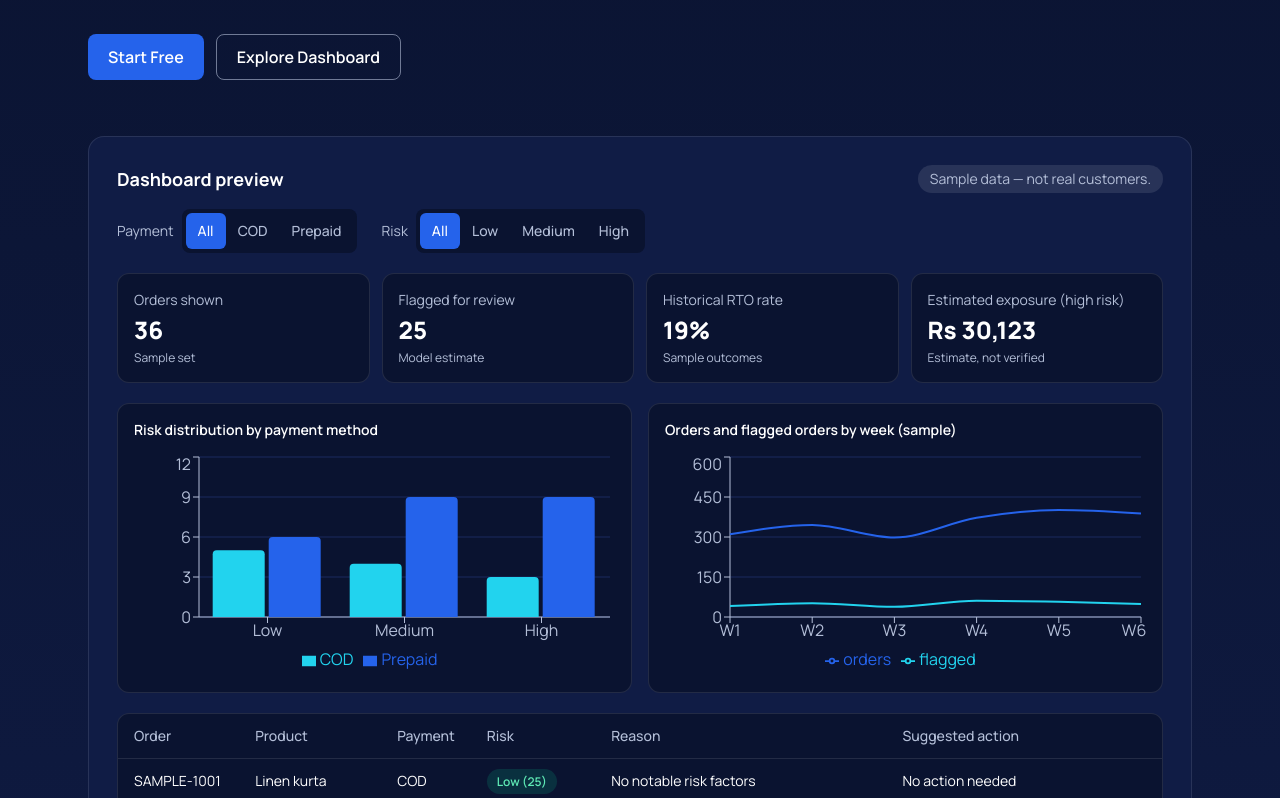
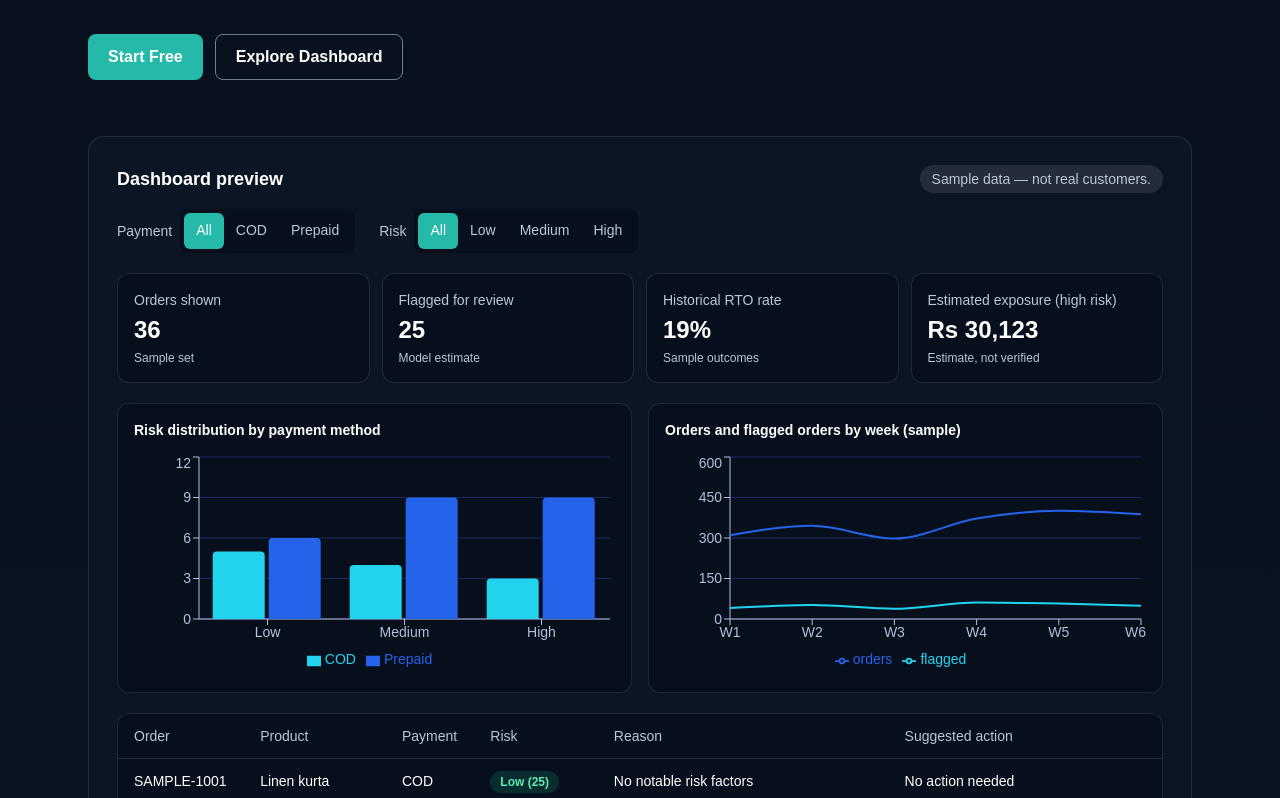
Before and after one commit to iamremontansari-pixel/returnsheild-ai, a Next.js app: page / in a window 1280 px wide. Shown: the part 342-1140 px from the top of the page. Built offline with nearby package versions, Linux system fonts and the light colour scheme; no server answers.

Commit message:
Update globals.css

```diff
--- a/app/globals.css
+++ b/app/globals.css
@@ -1,28 +1,175 @@
+
 @import "tailwindcss";
 
 @theme {
-  --color-navy: #0a1330;
-  --color-navy-2: #101c45;
-  --color-navy-3: #1b2a5e;
-  --color-brand: #2563eb;
-  --color-brand-dark: #1d4ed8;
-  --color-cyan: #22d3ee;
-  --color-mist: #f3f6fc;
-  --color-line: #e1e7f2;
-  --color-muted: #4b5568;
-  --color-soft: #b4bfd8;
-  --font-sans: var(--font-manrope), ui-sans-serif, system-ui, sans-serif;
+  /* Institutional color system */
+  --color-navy: #080f1c;
+  --color-navy-2: #0c1524;
+  --color-navy-3: #111d2e;
+  --color-navy-4: #172438;
+
+  --color-brand: #25b9aa;
+  --color-brand-dark: #16998e;
+  --color-cyan: #35c9b7;
+
+  --color-mist: #e8eef6;
+  --color-line: #29374b;
+  --color-muted: #91a2b8;
+  --color-soft: #bac7d8;
+
+  --color-positive: #42c6a5;
+  --color-warning: #e5b45f;
+  --color-negative: #ee7d88;
+
+  --font-sans: Arial, Helvetica, sans-serif;
+  --font-mono: "SFMono-Regular", Consolas, "Liberation Mono", monospace;
 }
 
-html { scroll-behavior: smooth; }
-body { font-family: var(--font-sans); color: var(--color-navy); background: #fff; }
+/* Base */
+html {
+  scroll-behavior: smooth;
+  color-scheme: dark;
+  background: #080f1c;
+}
 
-:focus-visible { outline: 3px solid var(--color-cyan); outline-offset: 2px; }
+body {
+  min-height: 100vh;
+  margin: 0;
+  background: #080f1c;
+  color: #dce6f2;
+  font-family: Arial, Helvetica, sans-serif;
+  font-size: 14px;
+  line-height: 1.55;
+  font-feature-settings: "ss01" on;
+  -webkit-font-smoothing: antialiased;
+  -moz-osx-font-smoothing: grayscale;
+  text-rendering: optimizeLegibility;
+}
 
-@keyframes rise { from { opacity: 0; transform: translateY(10px); } to { opacity: 1; transform: none; } }
-.hero-in { animation: rise .6s ease-out both; }
+/* Selection */
+::selection {
+  color: #06151b;
+  background: #35c9b7;
+}
 
+/* Accessible focus */
+:focus-visible {
+  outline: 2px solid #35c9b7;
+  outline-offset: 3px;
+}
+
+/* Form controls */
+input,
+select,
+textarea,
+button {
+  font: inherit;
+}
+
+input,
+select,
+textarea {
+  color-scheme: dark;
+}
+
+button {
+  -webkit-tap-highlight-color: transparent;
+}
+
+button:disabled {
+  cursor: not-allowed;
+}
+
+/* Consistent financial figures */
+.font-mono,
+.tabular-nums {
+  font-variant-numeric: tabular-nums;
+}
+
+/* Subtle entrance motion */
+@keyframes rise {
+  from {
+    opacity: 0;
+    transform: translateY(8px);
+  }
+
+  to {
+    opacity: 1;
+    transform: translateY(0);
+  }
+}
+
+.hero-in {
+  animation: rise 450ms ease-out both;
+}
+
+/* Subtle institutional panel treatment */
+.terminal-panel {
+  border: 1px solid #29374b;
+  background: #101b2c;
+  border-radius: 6px;
+}
+
+.terminal-divider {
+  height: 1px;
+  border: 0;
+  background: #29374b;
+}
+
+/* Compact data presentation */
+.data-label {
+  color: #91a2b8;
+  font-size: 11px;
+  letter-spacing: 0.04em;
+}
+
+.data-value {
+  color: #e8eef6;
+  font-family: var(--font-mono);
+  font-variant-numeric: tabular-nums;
+}
+
+/* Scrollbars */
+* {
+  scrollbar-width: thin;
+  scrollbar-color: #34445b #080f1c;
+}
+
+*::-webkit-scrollbar {
+  width: 8px;
+  height: 8px;
+}
+
+*::-webkit-scrollbar-track {
+  background: #080f1c;
+}
+
+*::-webkit-scrollbar-thumb {
+  border: 2px solid #080f1c;
+  border-radius: 8px;
+  background: #34445b;
+}
+
+*::-webkit-scrollbar-thumb:hover {
+  background: #52657e;
+}
+
+/* Reduced motion */
 @media (prefers-reduced-motion: reduce) {
-  html { scroll-behavior: auto; }
-  .hero-in { animation: none; }
+  html {
+    scroll-behavior: auto;
+  }
+
+  *,
+  *::before,
+  *::after {
+    animation-duration: 0.01ms !important;
+    animation-iteration-count: 1 !important;
+    transition-duration: 0.01ms !important;
+    scroll-behavior: auto !important;
+  }
+
+  .hero-in {
+    animation: none;
+  }
 }
```
